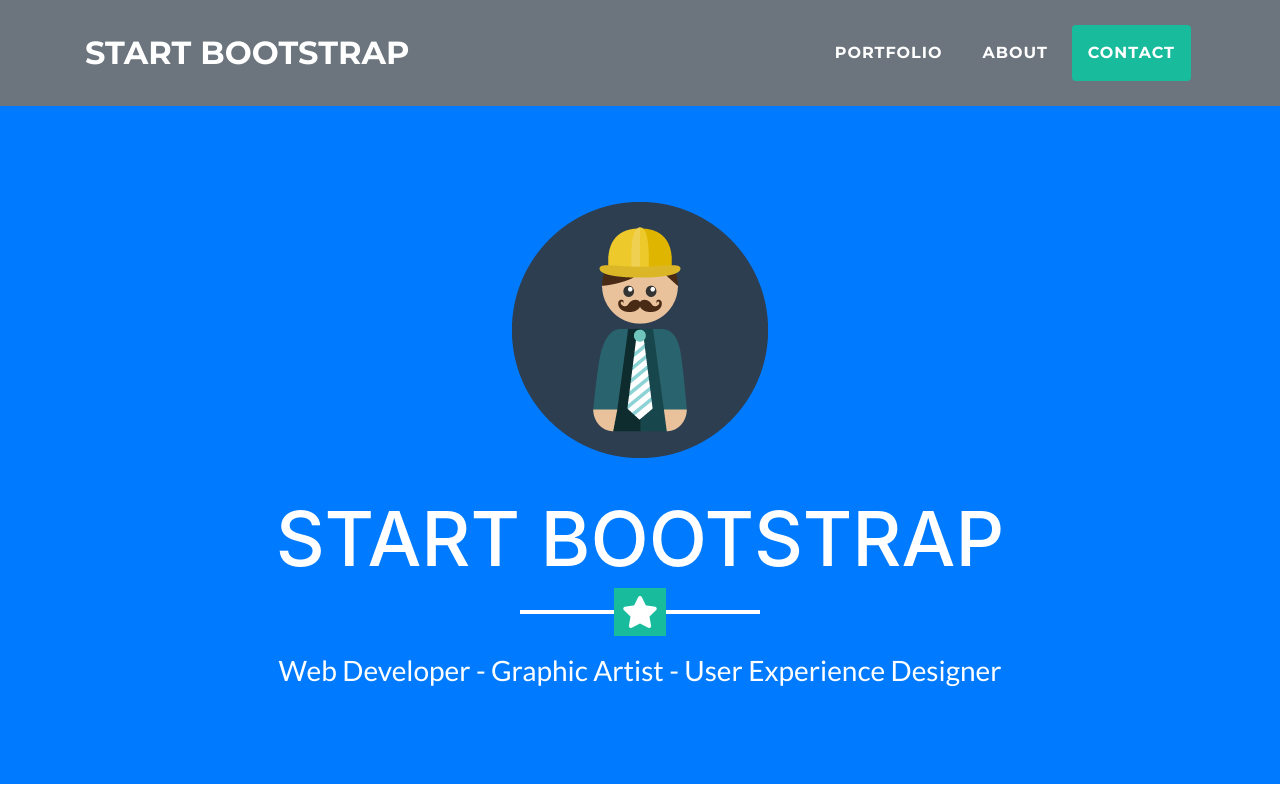
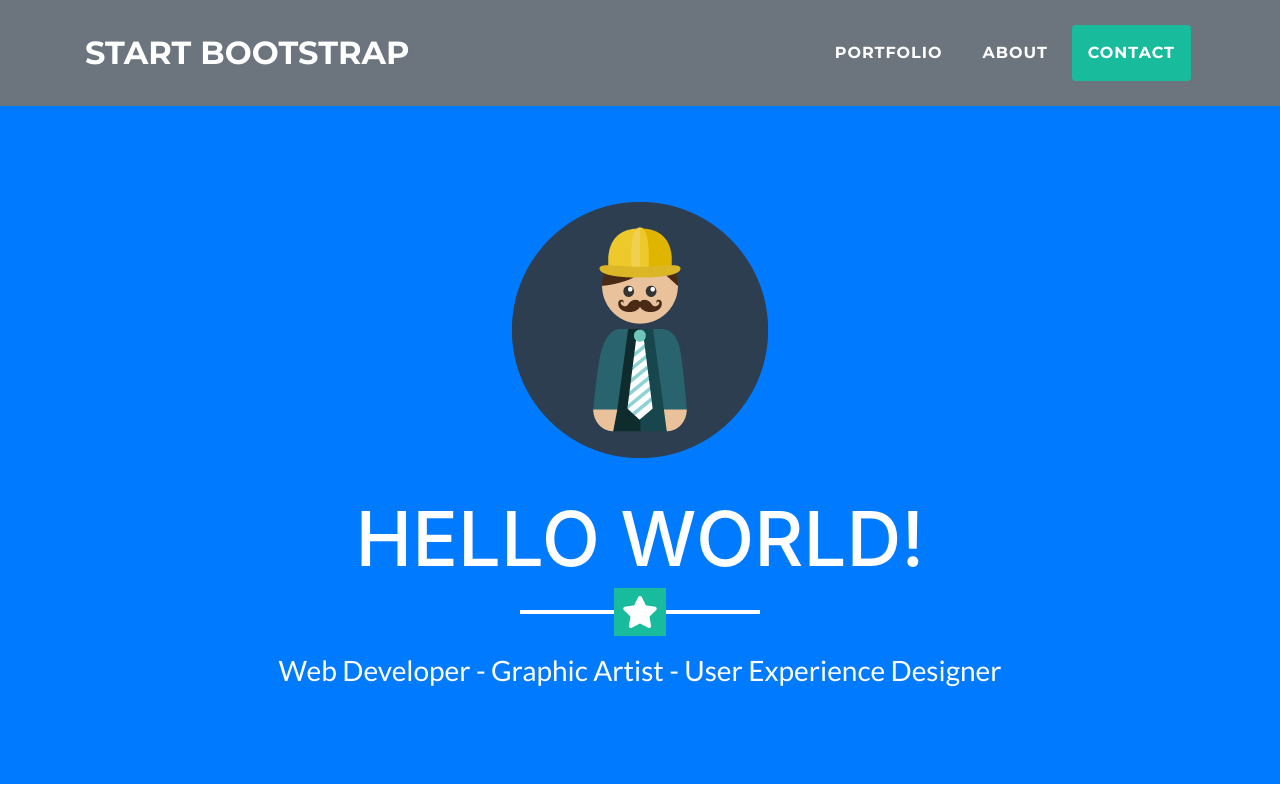
Before and after one commit to willflourance/expo-page, a website with bundled scripts: page index.html in a window 1280 px wide. Shown: the top 800 px of the page. Built offline with nearby package versions, Linux system fonts and the light colour scheme.

Commit message:
Change Title
Wow!

```diff
--- a/index.html
+++ b/index.html
@@ -56,7 +56,7 @@
     <header class="masthead bg-primary text-white text-center">
       <div class="container">
         <img class="img-fluid mb-5 d-block mx-auto" src="img/profile.png" alt="">
-        <h1 class="text-uppercase mb-0">Start Bootstrap</h1>
+        <h1 class="text-uppercase mb-0">Hello World!</h1>
         <hr class="star-light">
         <h2 class="font-weight-light mb-0">Web Developer - Graphic Artist - User Experience Designer</h2>
       </div>
```
